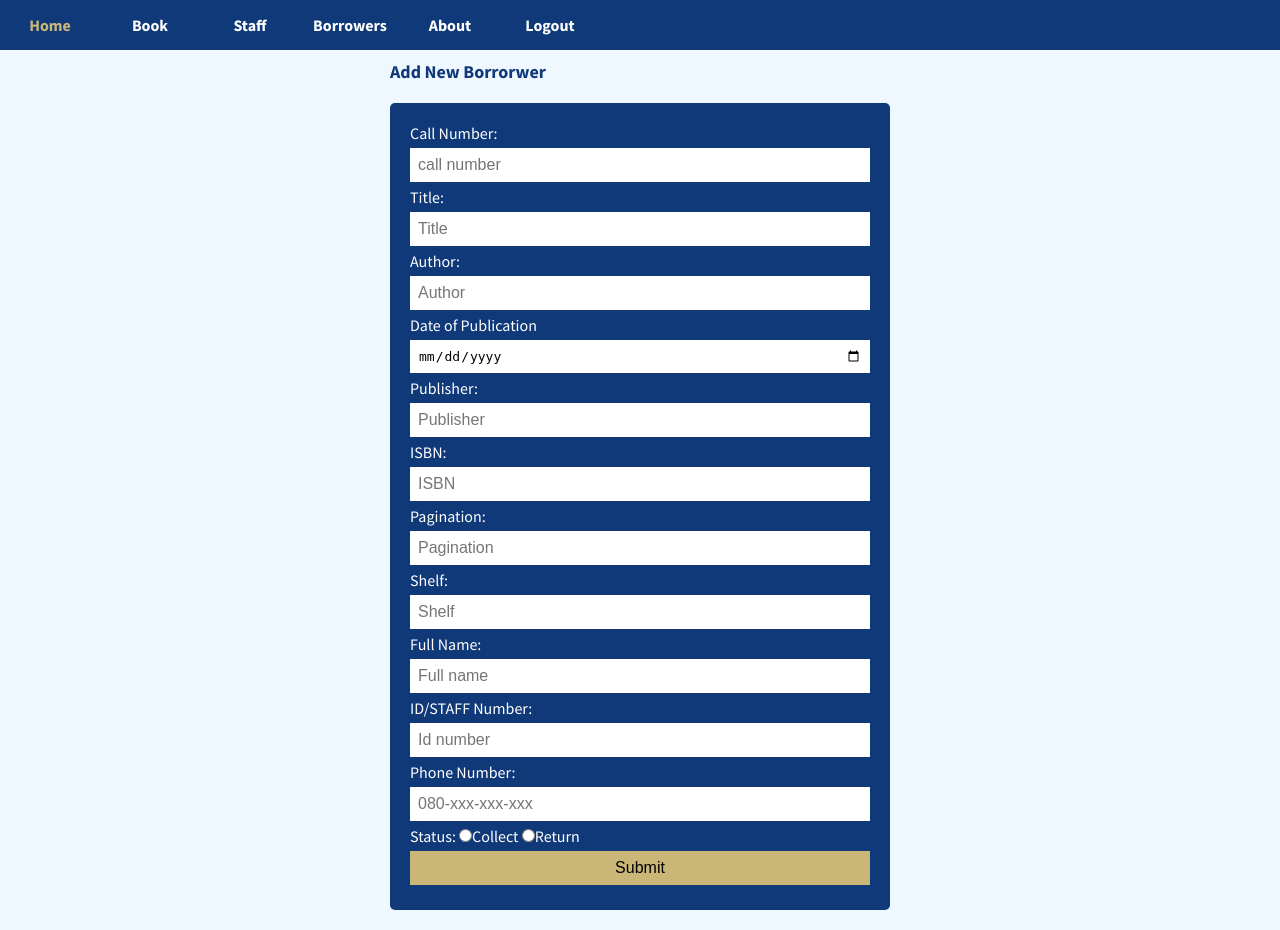
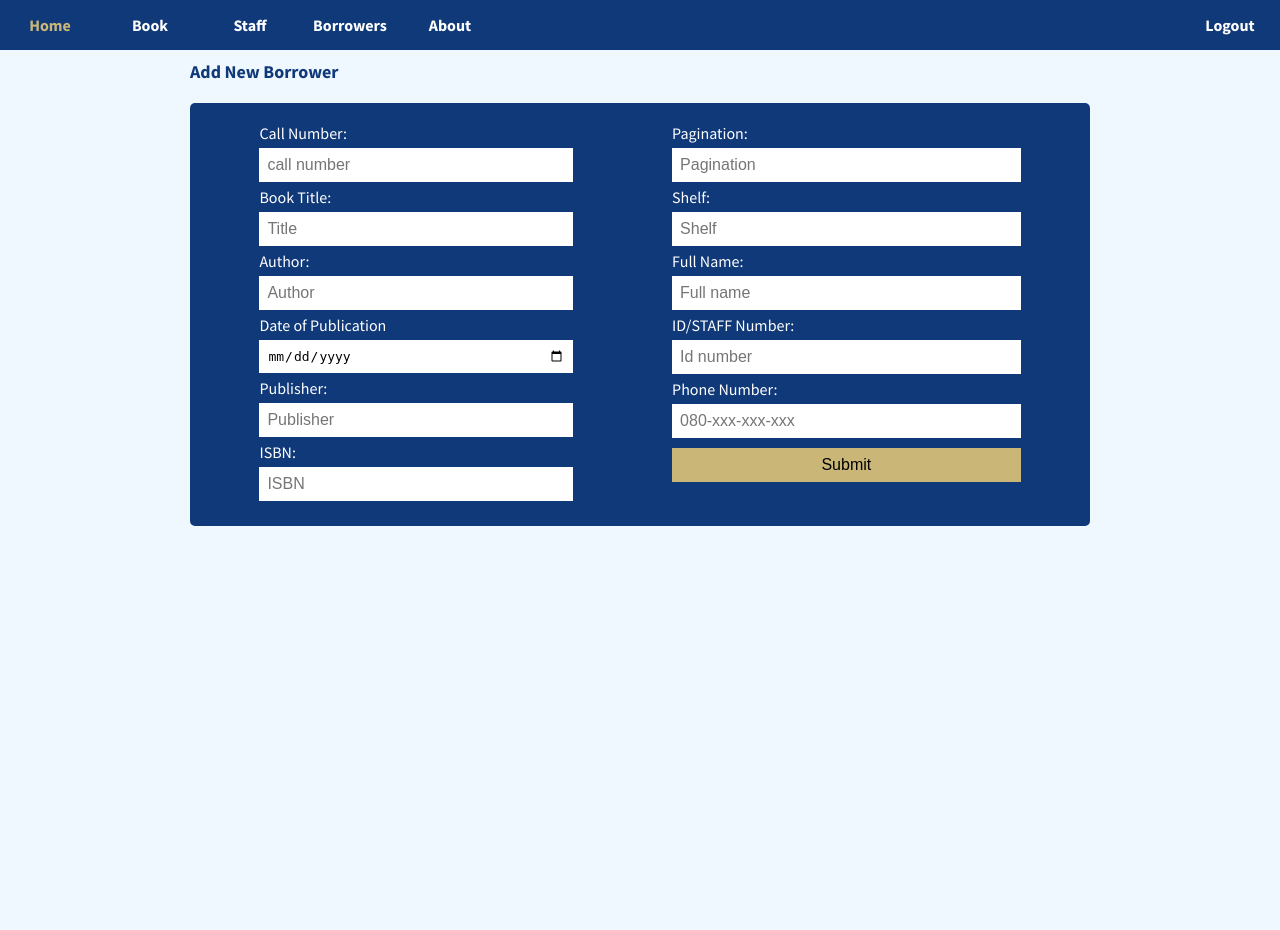
Before and after one commit to mujtabadamu/library, a PHP site: page /borrowersAdd.php in a window 1280 px wide. After the commit the page ends 526 px from the top, so only its background shows below. Run offline with PHP 8.4, Linux system fonts and the light colour scheme; some libraries are stand-ins or nearby versions.

Commit message:
recent changes

```diff
--- a/bookUpdate.php
+++ b/bookUpdate.php
@@ -56,7 +56,7 @@ if (isset($_POST['submit'])) {
         <div class="addStaff">
 
             <div>
-
+                <h2>Update <?php echo $title; ?> Record </h2>
                 <form method="post">
                     <div>Title
                         <input type="text" class="input" placeholder="Title" value="<?php echo $title ?>" name="Title" />
--- a/borrowersAdd.php
+++ b/borrowersAdd.php
@@ -45,7 +45,7 @@ if (isset($_POST['submit'])) {
 
     <main>
         <div class="addStaff">
-            <h2>Add New Borrorwer</h2>
+            <h2>Add New Borrower</h2>
             <h3 style="background:green; color:white; margin:4px 0px;"><?php echo $msg; ?></h3>
 
             <form method="post" class='borrowerForm'>
@@ -53,7 +53,7 @@ if (isset($_POST['submit'])) {
                 <div><label for="fn">Call Number: </label>
                     <input type="text" id="fn" class="input" placeholder="call number" name="Callnumber" />
                 </div>
-                <div><label for="fn">Title: </label>
+                <div><label for="fn">Book Title: </label>
                     <input type="text" id="fn" class="input" placeholder="Title" name="Title" />
                 </div>
                 <div><label for="ln">Author: </label>
@@ -89,9 +89,9 @@ if (isset($_POST['submit'])) {
                 <div><label for="ph">Phone Number: </label>
                     <input type="text" class="input" id="ph" placeholder="080-xxx-xxx-xxx" name="Phone" />
                 </div>
-                <div><label for="gender">Status: </label>
-                    <input type="radio" name="Status" value="Collect" />Collect
-                    <input type="radio" name="Status" value="Return" />Return
+                <div style="display:none"><label for="gender">Status: </label>
+                    <input type="radio" name="Status" value="Collect" checked />Collect
+                    <!-- <input type="radio" name="Status" value="Return" />Return -->
                 </div>
 
                 <input type="submit" class="submit" name="submit" />
--- a/borrowersSearch.php
+++ b/borrowersSearch.php
@@ -15,7 +15,7 @@
 
     <main class='searchDiv'>
         <div>
-            <h3>Search Borrowers  Delete and Update</h3>
+            <h3>Search Borrowers  Delete or Update</h3>
             <form method="GET" class="searchForm">
                 <input type="search" placeholder="search by name or title" name="search" /><button><i class="fa fa-search" aria-hidden="true"></i></button>
             </form>
--- a/navbar.php
+++ b/navbar.php
@@ -30,14 +30,15 @@
 
             <div class="nav">
             <ul>
-                <a href="index.php" ><li>Home</li></a>
+                <a href="home.php" ><li>Home</li></a>
                 <a href="book.php" ><li>Book</li></a>
                 <a href="staff.php"><li>Staff</li></a>
                 <a href="borrowers.php"><li>Borrowers</li></a>
                 <a href=""><li>About</li></a>
-                <a href="index.php"><li>Logout</li></a>
+                <a href="index.php" class="logout"><li>Logout</li></a>
             </ul>
-            </div>
+
+        </div>
 
             </div>
 
--- a/staffSearch.php
+++ b/staffSearch.php
@@ -15,7 +15,7 @@
 
     <main class='searchDiv'>
         <div>
-            <h3>Search and Delete Staff</h3>
+            <h3>Search Staff delete or update</h3>
             <form method="GET" class="searchForm">
                 <input type="search" placeholder="search by first or lastname" name="search" /><button><i class="fa fa-search" aria-hidden="true"></i></button>
             </form>
--- a/staffUpdateForm.php
+++ b/staffUpdateForm.php
@@ -58,7 +58,7 @@ if (isset($_POST['submit'])) {
     <main>
         <div class="addStaff">
             <div>
-                <h2>Update Staff Records ID: <?php echo $id; ?> </h2>
+                <h2>Update <?php echo $fname; ?>  <?php echo $lname; ?> Record </h2>
                 <form method="post">
                     <div>Firstname
                         <input type="text" class="input" placeholder="Firstname" value="<?php echo $fname ?>" name="Firstname" />
--- a/style.css
+++ b/style.css
@@ -34,6 +34,12 @@ nav ul{
 }
 nav li{
     height: 50px;
+}
+.logout{
+    /* background: red; */
+    float: right;
+    position: absolute;
+    right: 0;
 }
 nav a{
     text-decoration: none;
@@ -174,7 +180,7 @@ body{
 
 
 .addStaff{
-    width: 500px;
+    width: 900px;
     margin: auto;
 }
 .addStaff h2{
@@ -184,7 +190,7 @@ body{
     margin: 10px 0px;
 }
 .addStaff form{
-    width: 500px;
+    width: 100%;
     margin:20px auto;
     background-color: #103979;
     padding: 20px;
@@ -333,8 +341,19 @@ body{
     box-sizing: border-box;
     font-size: 17px;
 }
+.borrowerForm{
+    display: flex;
+    justify-content: space-around;
+}
 
-
+@media screen and (max-width:931px){
+    .addStaff{
+        width:80%;
+    }
+    .borrowerForm{
+        flex-direction: column;
+    }
+}
 @media screen and (max-width:780px){
     .loginForm{
         width: 80%;
--- a/util/connect.php
+++ b/util/connect.php
@@ -3,3 +3,4 @@ $connect = new mysqli('localhost', 'root', '', 'school');
 if (!$connect) {
     die(mysqli_error($connect));
 }
+?>
```
Also changed, not shown: other parts of style.css (+15 -8 lines), book.php (+0 -10 lines), bookAdd.php (+1 -16 lines), bookSearch.php (+4 -7 lines), borrowersUpdate.php (+12 -2 lines), home.php (+2 -7 lines), index.php (+27 -18 lines), images/books.png (added), images/manWalk.png (added), images/woman.png (added).
